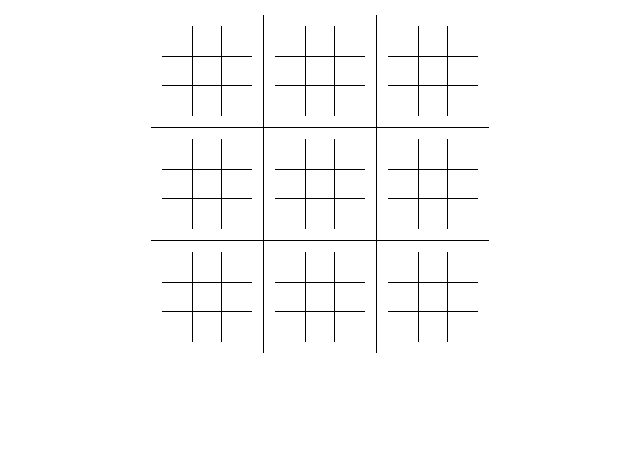
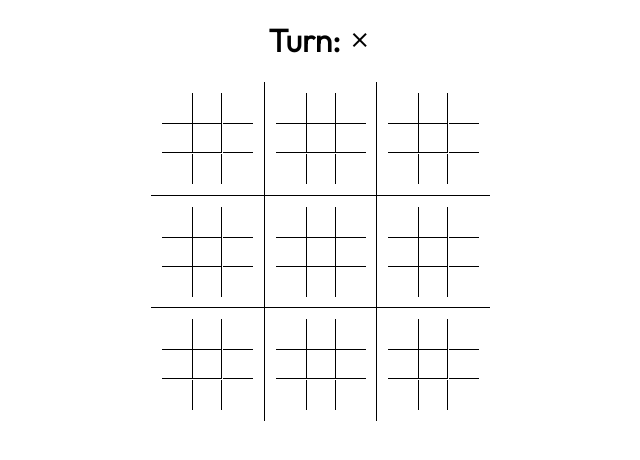
Before and after one commit to AnnetteScott/super-tic-tac-toe, a Vue app: page / in a window 1280 px wide. Shown: the top 460 px of the page, without its empty margins (320-960 px from the left). Built offline with nearby package versions, Linux system fonts and the light colour scheme.

Commit message:
Implement game play

```diff
--- a/public/root.css
+++ b/public/root.css
@@ -16,6 +16,7 @@
 	box-sizing: border-box !important;
 	margin: 0;
 	font-family: 'Outfit', sans-serif;
+	user-select: none;
 }
 
 html {
--- a/src/App.vue
+++ b/src/App.vue
@@ -1,21 +1,87 @@
 <script setup lang="ts">
 import Board from '@/components/board.vue'
-import BoardManager from '@/boardManager'
-new BoardManager()
+import BoardManager, { State } from '@/boardManager'
+BoardManager.init()
+
+let turn = State.X
+let turnRow = null as number | null;
+let turnCol = null as number | null;
+let won = null as null | number[][];
+
+function move(mRow: number, mCol: number, row: number, col: number){
+	if(!BoardManager.Move(mRow, mCol, row, col, turn)){
+		return;
+	}
+
+	won = BoardManager.bigWin(mRow, mCol, turn);
+	if(won !== null){
+		turnRow = mRow;
+		turnCol = mCol;
+		return;
+	}
+
+	switch (turn){
+		case State.X:
+			turn = State.O;
+			break;
+		case State.O:
+			turn = State.X;
+			break;
+		default:
+			turn = State.X;
+	}
+
+	if(BoardManager.bigBoard.value[row][col] !== State.Blank){
+		turnRow = null;
+		turnCol = null;
+	}else{
+		turnRow = row;
+		turnCol = col;
+	}
+
+}
+
+function restart(){
+	BoardManager.init();
+	turn = State.X
+	turnRow = null
+	turnCol = null
+	won = null
+}
+
 </script>
 
 <template>
 	<main>
+		<div>
+			<h1 v-if="!won">Turn:
+				<span class="material-symbols-outlined">{{ turn }}</span>
+			</h1>
+			<h1 v-if="won !== null">Won:
+				<span class="material-symbols-outlined">{{ turn }}</span>
+			</h1>
+			<button v-if="won !== null" @click="restart()">Restart</button>
+		</div>
 		<div class="board_container master_square">
-			<Board />
-			<Board />
-			<Board />
-			<Board />
-			<Board />
-			<Board />
-			<Board />
-			<Board />
-			<Board />
+			<template v-for="n, mRow of BoardManager.smallBoard.value">
+				<template v-for="s, mCol of n">
+					<div class="board_container square" :class="{winner: won?.find(a => a[0] === mRow && a[1] === mCol)}">
+						<template v-if="BoardManager.bigBoard.value[mRow][mCol] === State.Blank">
+							<template v-for="n, row of s">
+								<template v-for="s, col of n">
+									<div class="small_square square" @click="move(mRow, mCol, row, col)">
+										<span class="material-symbols-outlined">{{ s }}</span>
+									</div>
+								</template>
+							</template>
+						</template>
+						<span  v-if="BoardManager.bigBoard.value[mRow][mCol] === State.Blank || won !== null"
+							:class="{blocked: turnRow != null && turnCol != null && won === null ? (turnRow != mRow || turnCol != mCol) : won?.find(a => a[0] !== mRow && a[1] !== mCol) ? true : false}"
+						></span>
+						<span class="material-symbols-outlined absolute">{{ BoardManager.bigBoard.value[mRow][mCol] }}</span>
+					</div>
+				</template>
+			</template>
 		</div>
 	</main>
 </template>
@@ -28,24 +94,52 @@ new BoardManager()
 	display: grid;
 	grid-template-columns: auto auto auto;
 	padding: 11px;
+	width: 113px;
+	height: 113px;
 }
 
 .master_square {
 	padding: 0;
+	width: 338px;
+	height: 338px;
 }
 
 .small_square{
 	width: 30px;
 	height: 30px;
+	display: flex;
+	align-items: center;
+	justify-content: center;
 }
 
-.square:nth-child(n+4):nth-child(-n+6){
+.square {
+	z-index: 1;
+}
+
+.board_container > .square:nth-child(n+4):nth-child(-n+6){
 	border-bottom: 1px solid black;
 	border-top: 1px solid black;
 }
 
-.square:nth-child(3n+2){
+.board_container > .square:nth-child(3n+2){
 	border-left: 1px solid black;
 	border-right: 1px solid black;
 }
+
+.blocked {
+	background-color: #00000022;
+	width: 100%;
+	height: 100%;
+	position: absolute;
+	z-index: 10;
+}
+
+.absolute {
+	position: absolute;
+	font-size: 112px;
+}
+
+.winner {
+	background-color: #46fd327a;
+}
 </style>
--- a/src/boardManager.ts
+++ b/src/boardManager.ts
@@ -1,16 +1,16 @@
 import { ref, type Ref } from "vue"
 
 export enum State {
-	Blank = "", X = "X", O = "O"
+	Blank = "", X = "close", O = "radio_button_unchecked"
 }
 
 export default class BoardManager {
-	public static smallBoard: Ref<State[][][][]>;
-	public static bigBoard: Ref<State[][]>;
+	public static smallBoard: Ref<State[][][][]> = ref([]);
+	public static bigBoard: Ref<State[][]> = ref([]);
 
-	constructor(){
-		BoardManager.smallBoard = ref([]);
-		BoardManager.bigBoard = ref([]);
+	public static init(){
+		BoardManager.smallBoard.value = [];
+		BoardManager.bigBoard.value = [];
 		for(let mRow = 0; mRow < 3; mRow++){
 			BoardManager.smallBoard.value.push([])
 			for(let mCol = 0; mCol < 3; mCol++){
@@ -30,63 +30,105 @@ export default class BoardManager {
 				BoardManager.bigBoard.value[row].push(State.Blank)
 			}
 		}
-
-		console.log(BoardManager.smallBoard.value)
-		console.log(BoardManager.bigBoard.value)
 	}
 
-	/* public static Move(mRow: number, mCol: number, row: number, col: number, s: State){
-        if(board[x][y] == State.Blank){
-            board[x][y] = s;
+	public static Move(mRow: number, mCol: number, row: number, col: number, s: State){
+		let board = this.smallBoard.value[mRow][mCol]
+		if(board[row][col] == State.Blank){
+			board[row][col] = s;
+		}else{
+			return undefined;
 		}
-        moveCount++;
 
-        //check end conditions
 
 		//check col
-        for(int i = 0; i < n; i++){
-            if(board[x][i] != s)
+		for(let i = 0; i < 3; i++){
+			if(board[row][i] != s)
 				break;
-            if(i == n-1){
-                //report win for s
+			if(i == 3-1){
+				this.bigBoard.value[mRow][mCol] = s;
+				return 2;
 			}
 		}
 
 		//check row
-        for(int i = 0; i < n; i++){
-            if(board[i][y] != s)
+		for(let i = 0; i < 3; i++){
+			if(board[i][col] != s)
 				break;
-            if(i == n-1){
-                //report win for s
+			if(i == 3-1){
+				this.bigBoard.value[mRow][mCol] = s;
+				return 2;
 			}
 		}
 
 		//check diag
-        if(x == y){
+		if(row == col){
 			//we're on a diagonal
-            for(int i = 0; i < n; i++){
+			for(let i = 0; i < 3; i++){
 				if(board[i][i] != s)
 					break;
-                if(i == n-1){
-                    //report win for s
+				if(i == 3-1){
+					this.bigBoard.value[mRow][mCol] = s;
+					return 2;
 				}
 			}
 		}
 
-        //check anti diag (thanks rampion)
-        if(x + y == n - 1){
-            for(int i = 0; i < n; i++){
-                if(board[i][(n-1)-i] != s)
+		//check anti diag
+		if(row + col == 3 - 1){
+			for(let i = 0; i < 3; i++){
+				if(board[i][(3-1)-i] != s)
 					break;
-                if(i == n-1){
-                    //report win for s
+				if(i == 3-1){
+					this.bigBoard.value[mRow][mCol] = s;
+					return 2;
+				}
+			}
+		}
+		return 1;
+	}
+
+	public static bigWin(mRow: number, mCol: number, s: State){
+		//check col
+		for(let i = 0; i < 3; i++){
+			if(this.bigBoard.value[mRow][i] != s)
+				break;
+			if(i == 3-1){
+				return [[mRow, 0],[mRow, 1],[mRow, 2]];
+			}
+		}
+
+		//check row
+		for(let i = 0; i < 3; i++){
+			if(this.bigBoard.value[i][mCol] != s)
+				break;
+			if(i == 3-1){
+				return [[0, mCol],[1, mCol],[2, mCol]];;
+			}
+		}
+
+		//check diag
+		if(mRow == mCol){
+			//we're on a diagonal
+			for(let i = 0; i < 3; i++){
+				if(this.bigBoard.value[i][i] != s)
+					break;
+				if(i == 3-1){
+					return [[0, 0],[1, 1],[2, 2]];
 				}
 			}
 		}
 
-        //check draw
-        if(moveCount == (Math.pow(n, 2) - 1)){
-            //report draw
+		//check anti diag
+		if(mRow + mCol == 3 - 1){
+			for(let i = 0; i < 3; i++){
+				if(this.bigBoard.value[i][(3-1)-i] != s)
+					break;
+				if(i == 3-1){
+					return [[0, 2],[1, 1],[2, 0]];
 				}
-    } */
 			}
+		}
+		return null;
+	}
+}
--- a/src/components/board.vue
+++ b/src/components/board.vue
@@ -1,24 +1,34 @@
 <script lang="ts">
+import BoardManager, { State } from '@/boardManager';
 import { defineComponent } from 'vue';
 
 export default defineComponent({
 	name: 'PlanEditor',
-	/* props: {
-
-	}, */
+	emits: ['action'],
+	props: {
+		mRow: {
+			type: Number,
+			required: true
+		},
+		mCol: {
+			type: Number,
+			required: true
+		}
+	},
 	setup(){
 		return {
-
+			State,
+			BoardManager
 		}
 	},
 	data() {
 		return {
-
+			board: BoardManager.smallBoard.value[this.mRow][this.mCol]
 		};
 	},
 	methods: {
 		action(row: number, col: number){
-
+			this.$emit('action', [row, col])
 		}
 	}
 })
@@ -26,17 +36,14 @@ export default defineComponent({
 </script>
 
 <template>
-	<div class="board_container square">
-		<div class="small_square square" @click="action(1, 1)"></div>
-		<div class="small_square square" @click="action(1, 2)"></div>
-		<div class="small_square square" @click="action(1, 3)"></div>
-		<div class="small_square square" @click="action(2, 1)"></div>
-		<div class="small_square square" @click="action(2, 2)"></div>
-		<div class="small_square square" @click="action(2, 3)"></div>
-		<div class="small_square square" @click="action(3, 1)"></div>
-		<div class="small_square square" @click="action(3, 2)"></div>
-		<div class="small_square square" @click="action(3, 3)"></div>
-	</div>
+	<template v-for="n, row of board">
+		<template v-for="s, col of n">
+			<div class="small_square square" @click="action(row, col)">
+				<span class="material-symbols-outlined">{{ s }}</span>
+			</div>
+		</template>
+	</template>
+	<span class="material-symbols-outlined winner">{{ BoardManager.bigBoard.value[mRow][mCol] }}</span>
 </template>
 
 <style scoped>
```
Lines whose indentation alone changed are shown as unchanged.
